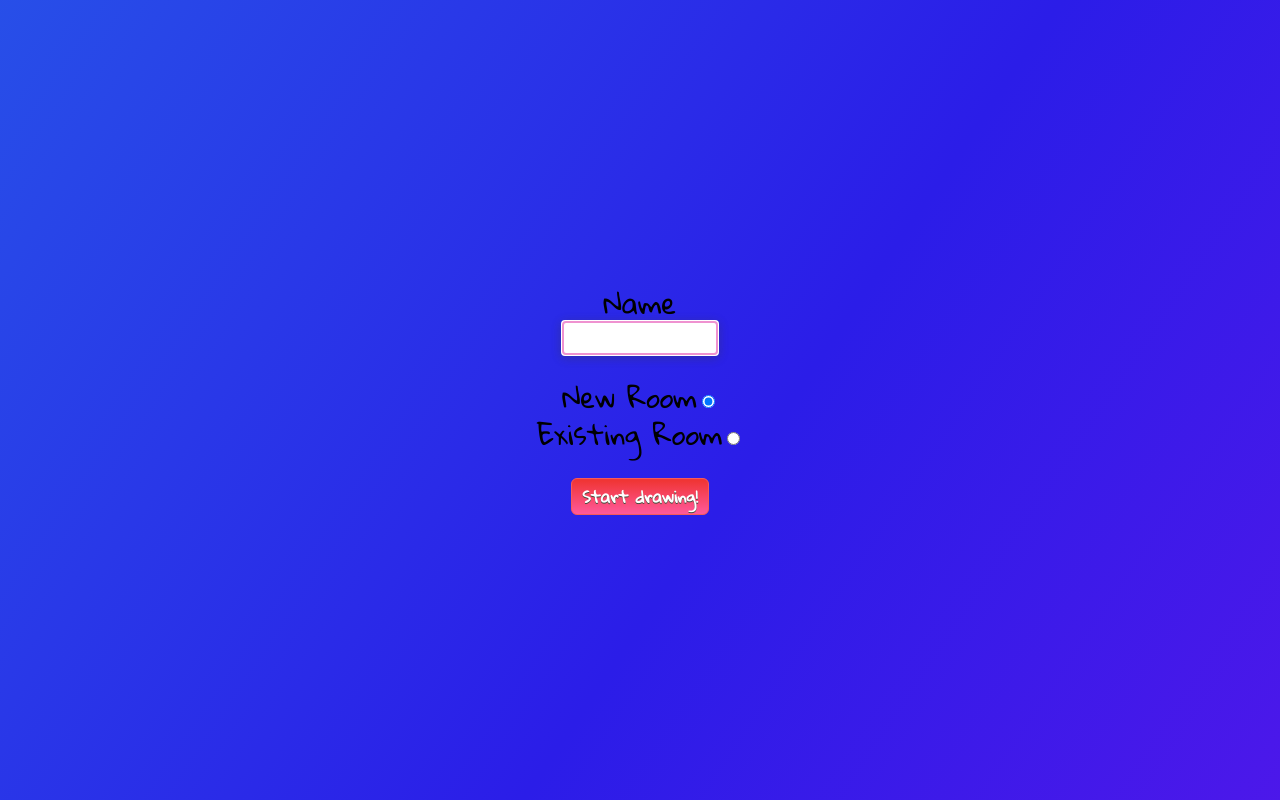
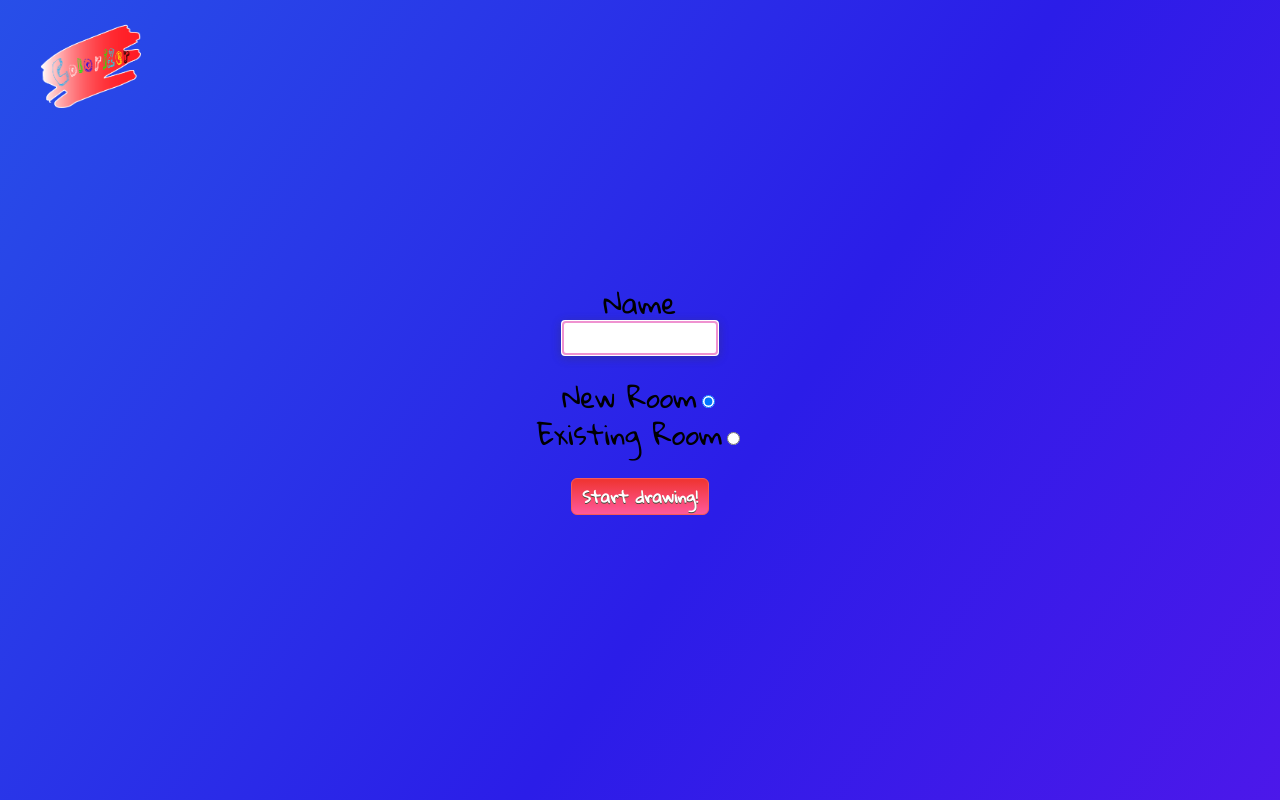
Before and after one commit to jmbaur/colorizer, a React (Create React App) app: page / in a window 1280 px wide. Built offline with nearby package versions, Linux system fonts and the light colour scheme; no server answers; the HTML template or start-up script is replaced by a standard one.

Commit message:
final css touches/added logo/optional

```diff
--- a/src/components/Landing/Landing.js
+++ b/src/components/Landing/Landing.js
@@ -5,6 +5,7 @@ import { store } from "../../store.js";
 import config from "../../constants.js";
 import useMountEffect from "../../hooks/useMountEffect";
 import "./Landing.scss";
+import colorizer from '../../images/colorizer0.png';
 
 const Landing = props => {
   const { state, dispatch } = React.useContext(store);
@@ -51,6 +52,10 @@ const Landing = props => {
 
   return (
     <section className="landingPage">
+      <div>
+      <img src={colorizer}/>
+      </div>
+
       <form className="loginForm" onSubmit={handleSubmit}>
         <label className="username main">Name</label>
         <input className="name" type="text" autoFocus {...bindName} />
--- a/src/components/Landing/Landing.scss
+++ b/src/components/Landing/Landing.scss
@@ -40,3 +40,11 @@
 #roomName {
 	padding: 10px;
 }
+
+img {
+	position: absolute;
+	top: 8px;
+	left:1px;
+	height: 100px;
+	width: 140px;
+}
```
Also changed, not shown: src/components/ExistingSession/ExistingSession.scss (line endings or trailing spaces), src/images/colorizer0.png (added), 1 other file (tests, documents, lock files or other folders).
